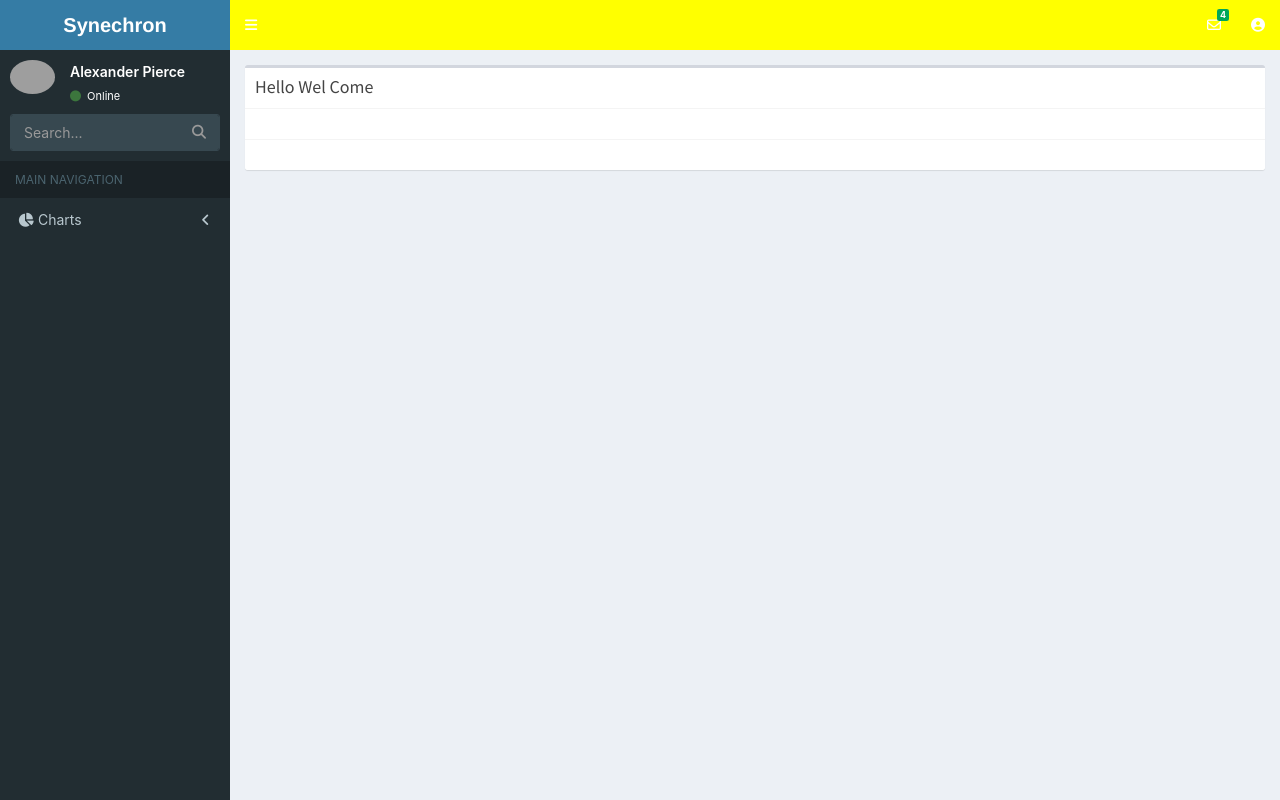
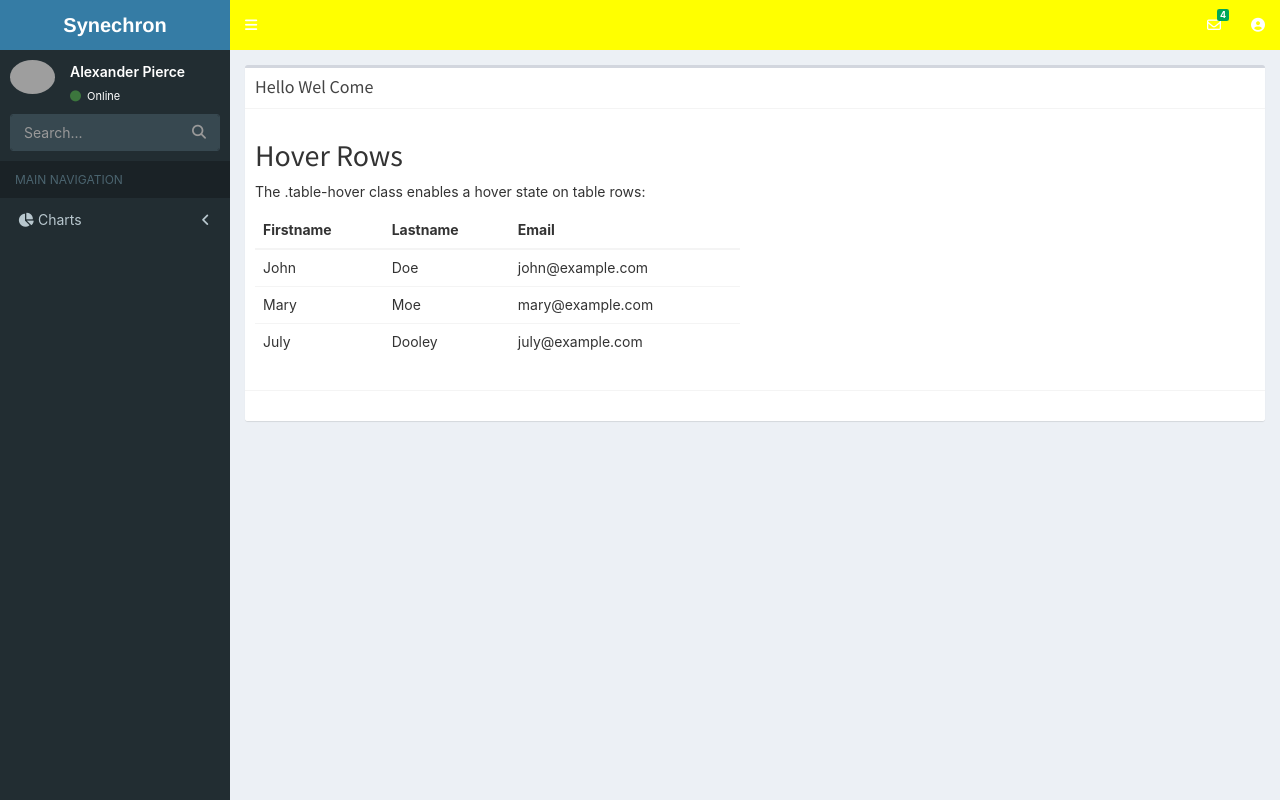
Before and after one commit to pranaydp/SYNEAG, a React (Create React App) app: page / in a window 1280 px wide. Built offline with nearby package versions, Linux system fonts and the light colour scheme; grey boxes are pictures that could not be loaded.

Commit message:
table dummy

```diff
--- a/public/index.html
+++ b/public/index.html
@@ -8,6 +8,12 @@
 			name="viewport"
 			content="width=device-width, initial-scale=1, shrink-to-fit=no"
 		/>
+		<link
+			rel="stylesheet"
+			href="https://maxcdn.bootstrapcdn.com/bootstrap/3.4.1/css/bootstrap.min.css"
+		/>
+		<script src="https://ajax.googleapis.com/ajax/libs/jquery/3.5.1/jquery.min.js"></script>
+		<script src="https://maxcdn.bootstrapcdn.com/bootstrap/3.4.1/js/bootstrap.min.js"></script>
 		<!-- <link
 			rel="stylesheet"
 			href="https://maxcdn.bootstrapcdn.com/bootstrap/3.3.7/css/bootstrap.min.css"
--- a/src/components/Content/Content.js
+++ b/src/components/Content/Content.js
@@ -15,10 +15,40 @@ class Content extends Component {
 								</div>
 								<div className='box-body'>
 									<div className='row'>
-										<div className='col-md-8'>
-											<p className='text-center'>
-												<strong></strong>
-											</p>
+										<div className='container col-md-8 col-lg-6'>
+											<div className=''>
+												<h2>Hover Rows</h2>
+												<p>
+													The .table-hover class enables a hover state on table
+													rows:
+												</p>
+												<table className='table table-hover'>
+													<thead>
+														<tr>
+															<th>Firstname</th>
+															<th>Lastname</th>
+															<th>Email</th>
+														</tr>
+													</thead>
+													<tbody>
+														<tr>
+															<td>John</td>
+															<td>Doe</td>
+															<td>john@example.com</td>
+														</tr>
+														<tr>
+															<td>Mary</td>
+															<td>Moe</td>
+															<td>mary@example.com</td>
+														</tr>
+														<tr>
+															<td>July</td>
+															<td>Dooley</td>
+															<td>july@example.com</td>
+														</tr>
+													</tbody>
+												</table>
+											</div>
 										</div>
 									</div>
 								</div>
```
